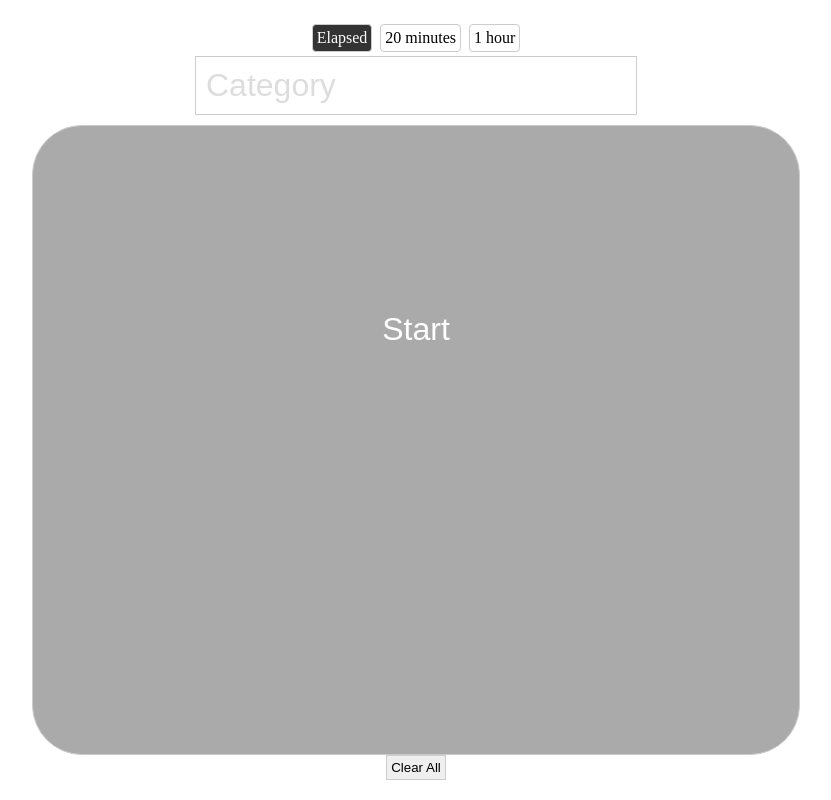
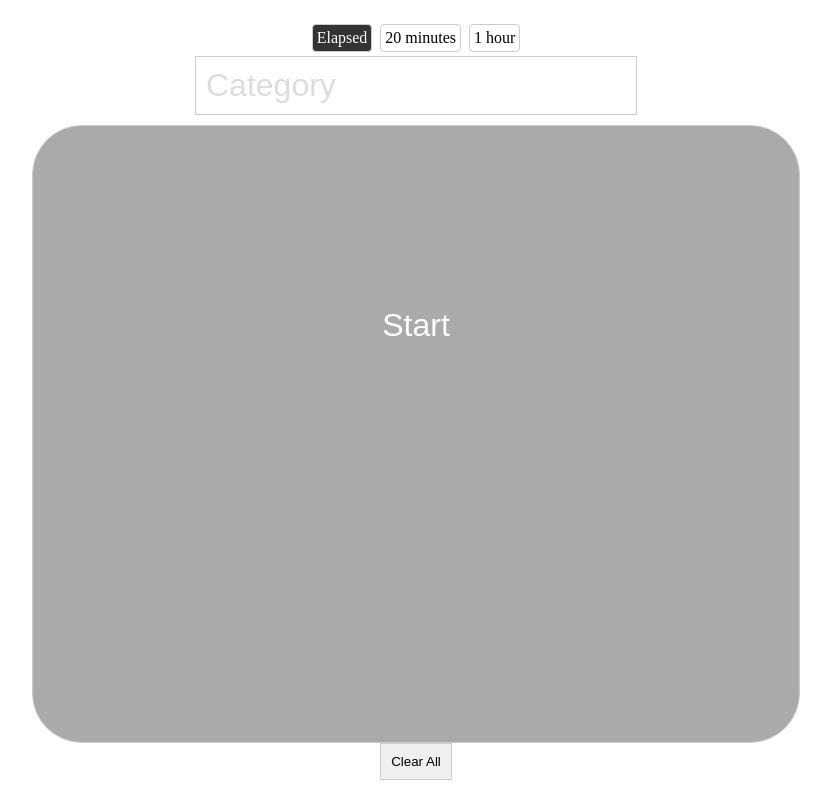
Before and after one commit to emeraldwalk/interval-tracker, a React (Vite) app: page / in a window 1280 px wide. Shown: the whole page, without its empty margins (224-1055 px from the left). Built offline with nearby package versions, Linux system fonts and the light colour scheme.

Commit message:
Expanding button padding

```diff
--- a/src/index.scss
+++ b/src/index.scss
@@ -66,7 +66,7 @@
 
   &__clear-all {
     border: 1px solid #ccc;
-    padding: 4px;
+    padding: 10px;
   }
 
   &__display-type {
```
